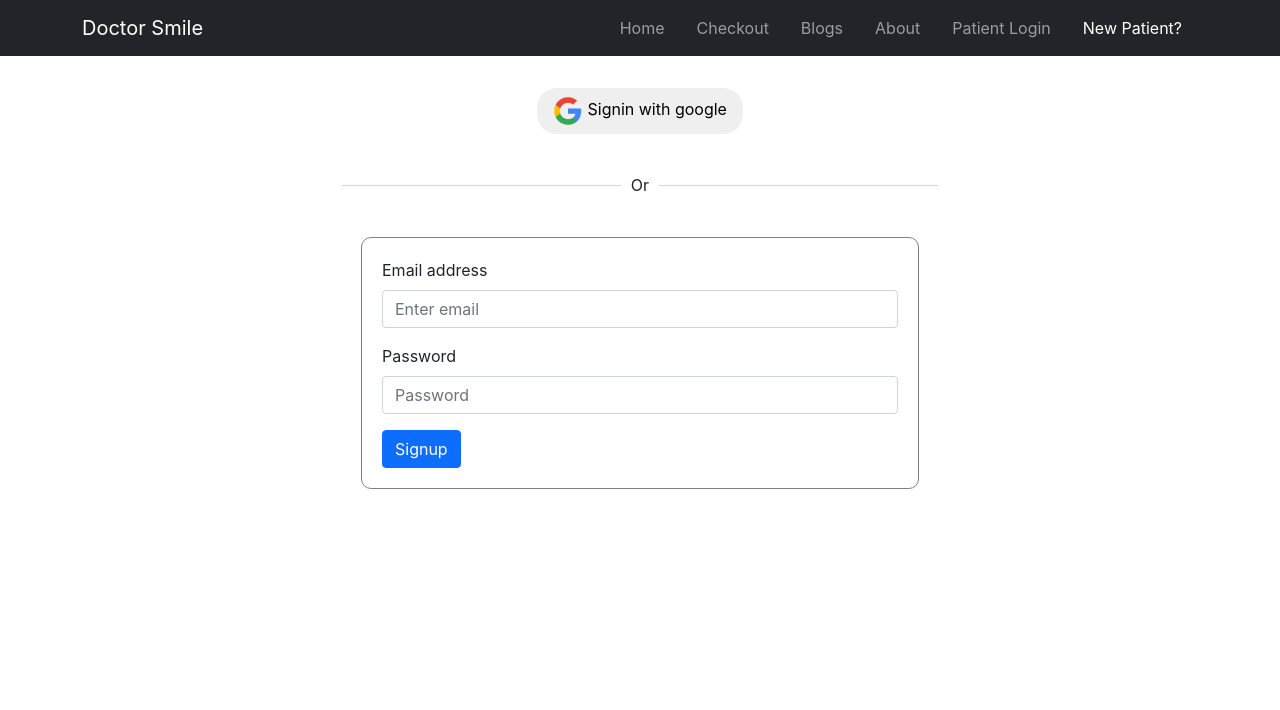
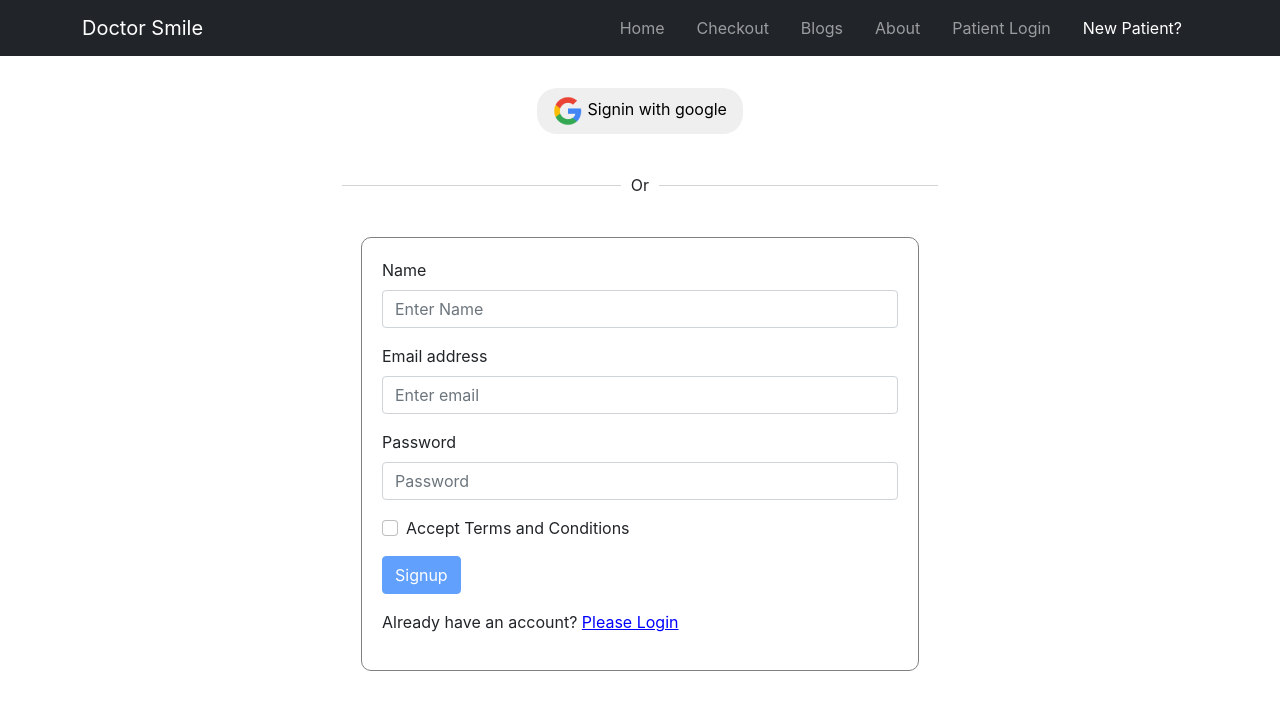
Before and after one commit to tusharpramanikbd/doctor-smile, a React (Create React App) app: page /signup in a window 1280 px wide. Shown: the top 710 px of the page. Built offline with nearby package versions, Linux system fonts and the light colour scheme; no server answers; the HTML template or start-up script is replaced by a standard one.

Commit message:
google and email password authentication implemented for both login and signup

```diff
--- a/src/pages/Login/Login/Login.css
+++ b/src/pages/Login/Login/Login.css
@@ -12,6 +12,16 @@
   margin-top: 1.5rem;
 }
 
+.signup-toggle {
+  margin-top: 1rem;
+}
+
+.signup-toggle span {
+  color: blue;
+  text-decoration: underline;
+  cursor: pointer;
+}
+
 @media screen and (max-width: 992px) {
   .login-form {
     width: 80%;
--- a/src/pages/Login/Login/Login.js
+++ b/src/pages/Login/Login/Login.js
@@ -1,26 +1,69 @@
 import React from 'react'
 import { Button, Form } from 'react-bootstrap'
+import { useSignInWithEmailAndPassword } from 'react-firebase-hooks/auth'
+import { useNavigate } from 'react-router-dom'
+import auth from '../../../firebase.init'
 import SocialLogin from '../SocialLogin/SocialLogin'
 import './Login.css'
 
 const Login = () => {
+  const navigate = useNavigate()
+  let errorElement
+  const [signInWithEmailAndPassword, user, loading, error] =
+    useSignInWithEmailAndPassword(auth)
+
+  const handleLogin = (event) => {
+    event.preventDefault()
+    const email = event.target.email.value
+    const password = event.target.password.value
+
+    signInWithEmailAndPassword(email, password)
+  }
+
+  const navigateToSignup = () => {
+    navigate('/signup')
+  }
+
+  if (user) {
+    navigate('/')
+  }
+
+  if (error) {
+    errorElement = <p className='text-danger'>Error: {error.message}</p>
+  }
+
   return (
     <div className='container login-container'>
       <SocialLogin />
       <div className='login-form'>
-        <Form>
+        <Form onSubmit={handleLogin}>
           <Form.Group className='mb-3' controlId='formBasicEmail'>
             <Form.Label>Email address</Form.Label>
-            <Form.Control type='email' placeholder='Enter email' required />
+            <Form.Control
+              type='email'
+              name='email'
+              placeholder='Enter email'
+              required
+            />
           </Form.Group>
           <Form.Group className='mb-3' controlId='formBasicPassword'>
             <Form.Label>Password</Form.Label>
-            <Form.Control type='password' placeholder='Password' required />
+            <Form.Control
+              type='password'
+              name='password'
+              placeholder='Password'
+              required
+            />
           </Form.Group>
+          {errorElement}
           <Button variant='primary' type='submit'>
             Login
           </Button>
         </Form>
+        <p className='signup-toggle'>
+          Don't have an account?{' '}
+          <span onClick={navigateToSignup}>Please Signup</span>
+        </p>
       </div>
     </div>
   )
--- a/src/pages/Login/Signup/Signup.css
+++ b/src/pages/Login/Signup/Signup.css
@@ -13,6 +13,16 @@
   margin-top: 1.5rem;
 }
 
+.login-toggle {
+  margin-top: 1rem;
+}
+
+.login-toggle span {
+  color: blue;
+  text-decoration: underline;
+  cursor: pointer;
+}
+
 @media screen and (max-width: 992px) {
   .signup-form {
     width: 80%;
--- a/src/pages/Login/Signup/Signup.js
+++ b/src/pages/Login/Signup/Signup.js
@@ -1,26 +1,99 @@
-import React from 'react'
+import { async } from '@firebase/util'
+import { signOut } from 'firebase/auth'
+import React, { useState } from 'react'
 import { Button, Form } from 'react-bootstrap'
+import {
+  useCreateUserWithEmailAndPassword,
+  useUpdateProfile,
+} from 'react-firebase-hooks/auth'
+import { useNavigate } from 'react-router-dom'
+import auth from '../../../firebase.init'
 import SocialLogin from '../SocialLogin/SocialLogin'
 import './Signup.css'
 
 const Signup = () => {
+  let errorElement
+  const [createUserWithEmailAndPassword, user, loading, userError] =
+    useCreateUserWithEmailAndPassword(auth, { sendEmailVerification: true })
+
+  const [updateProfile, updating, updateError] = useUpdateProfile(auth)
+
+  const [agree, setAgree] = useState(false)
+  const navigate = useNavigate()
+
+  const handleRegister = async (event) => {
+    event.preventDefault()
+    const name = event.target.name.value
+    const email = event.target.email.value
+    const password = event.target.password.value
+
+    await createUserWithEmailAndPassword(email, password)
+    await updateProfile({ displayName: name })
+    signOut(auth)
+    navigate('/login')
+  }
+
+  const navigateToLogin = () => {
+    navigate('/login')
+  }
+
+  if (userError || updateError) {
+    errorElement = (
+      <p className='text-danger'>
+        Error: {userError?.message} {updateError?.message}
+      </p>
+    )
+  }
+
   return (
     <div className='container signup-container'>
       <SocialLogin />
       <div className='signup-form'>
-        <Form>
+        <Form onSubmit={handleRegister}>
+          <Form.Group className='mb-3' controlId='formBasicName'>
+            <Form.Label>Name</Form.Label>
+            <Form.Control
+              type='name'
+              name='name'
+              placeholder='Enter Name'
+              required
+            />
+          </Form.Group>
           <Form.Group className='mb-3' controlId='formBasicEmail'>
             <Form.Label>Email address</Form.Label>
-            <Form.Control type='email' placeholder='Enter email' required />
+            <Form.Control
+              type='email'
+              name='email'
+              placeholder='Enter email'
+              required
+            />
           </Form.Group>
           <Form.Group className='mb-3' controlId='formBasicPassword'>
             <Form.Label>Password</Form.Label>
-            <Form.Control type='password' placeholder='Password' required />
+            <Form.Control
+              type='password'
+              name='password'
+              placeholder='Password'
+              required
+            />
           </Form.Group>
-          <Button variant='primary' type='submit'>
+          <Form.Group className='mb-3' controlId='formBasicCheckbox'>
+            <Form.Check
+              onClick={() => setAgree(!agree)}
+              type='checkbox'
+              name='terms'
+              label='Accept Terms and Conditions'
+            />
+          </Form.Group>
+          {errorElement}
+          <Button disabled={!agree} variant='primary' type='submit'>
             Signup
           </Button>
         </Form>
+        <p className='login-toggle'>
+          Already have an account?{' '}
+          <span onClick={navigateToLogin}>Please Login</span>
+        </p>
       </div>
     </div>
   )
--- a/src/pages/Login/SocialLogin/SocialLogin.js
+++ b/src/pages/Login/SocialLogin/SocialLogin.js
@@ -10,11 +10,7 @@ const SocialLogin = () => {
   const navigate = useNavigate()
   let errorElement
   if (error) {
-    errorElement = (
-      <div>
-        <p className='text-danger'>Error: {error.message}</p>
-      </div>
-    )
+    errorElement = <p className='text-danger'>Error: {error.message}</p>
   }
 
   if (user) {
```
